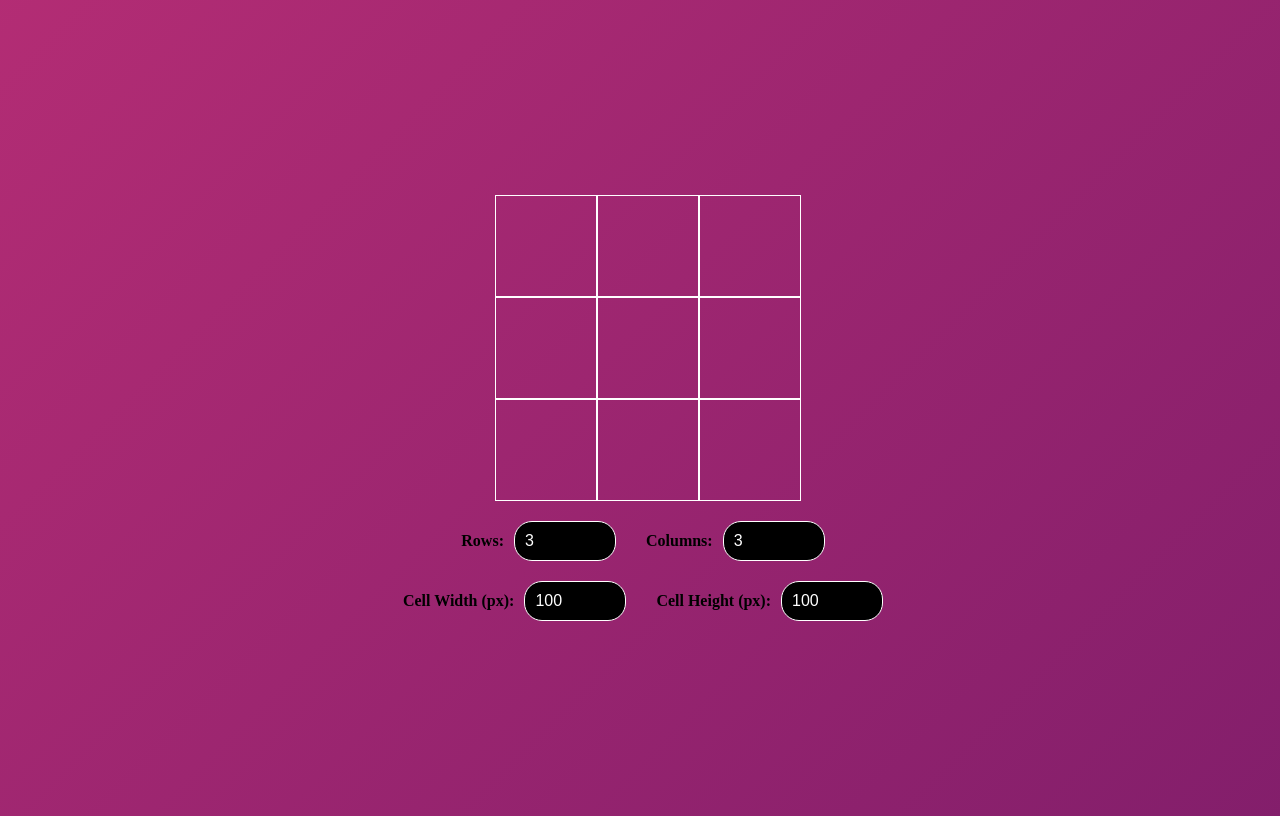
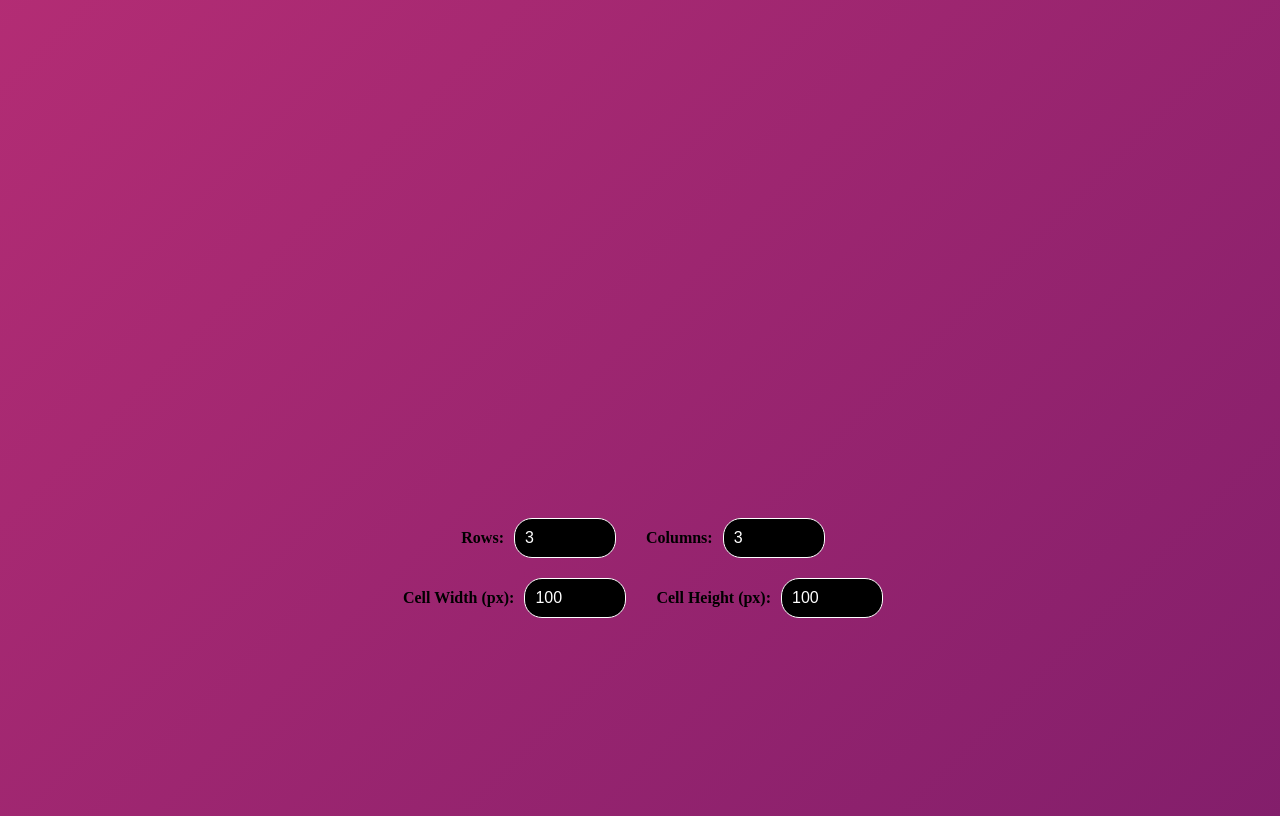
Before and after one commit to Kraniket901/Mosaic-Main-Scene, a React (Vite) app: page / in a window 1280 px wide. Built offline with nearby package versions, Linux system fonts and the light colour scheme; no server answers.

Commit message:
removed border

```diff
--- a/src/App.tsx
+++ b/src/App.tsx
@@ -229,7 +229,7 @@ function App() {
                     maxWidth: `${cellWidth}px`,
                     maxHeight: `${cellHeight}px`,
                     backgroundColor: "transparent",
-                    border: "0.01pt solid #fff",
+                    // border: "0.01pt solid #fff",
                   }}
                 >
                   {cellData && (
```
